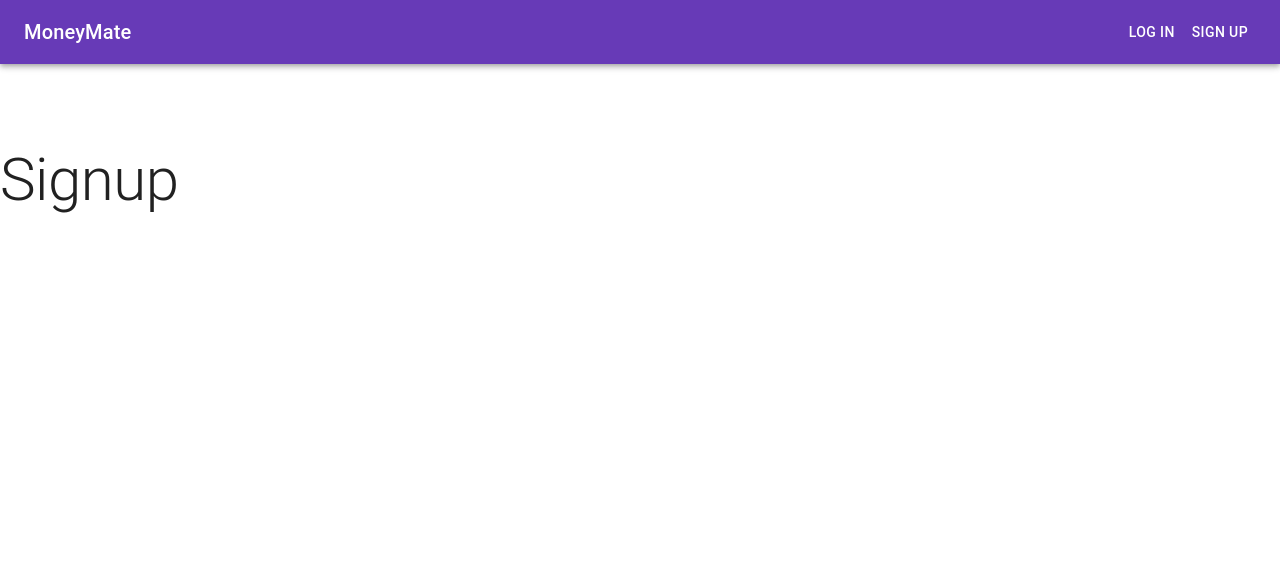
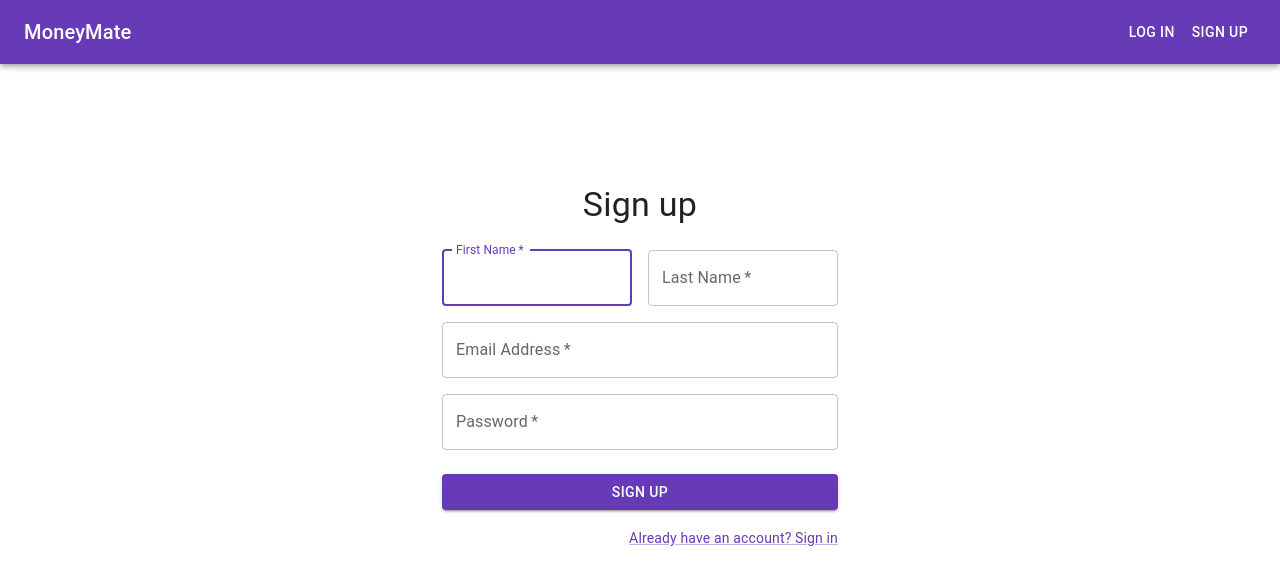
Before and after one commit to Shahriyar-kashif/splitwise-app, a React (Vite) app: page /signup in a window 1280 px wide. Shown: the top 584 px of the page. Built offline with nearby package versions, Linux system fonts and the light colour scheme.

Commit message:
SignupPage: Added signup page with functionality and restructured the files in the app

```diff
--- a/src/components/Signin.jsx
+++ /dev/null
@@ -1,9 +0,0 @@
-import { Typography } from "@mui/material";
-
-export default function Signin() {
-    return (
-        <Typography variant="h2" mt={10}>
-            Log in
-        </Typography>
-    )
-}
--- a/src/components/Signup.jsx
+++ b/src/components/SigninForm/SigninForm.jsx
@@ -1,9 +1,9 @@
 import { Typography } from "@mui/material";
 
-export default function Signup() {
+export default function SigninForm() {
     return (
         <Typography variant="h2" mt={10}>
-            Signup
+            Log in
         </Typography>
     )
 }
--- /dev/null
+++ b/src/components/SignupForm/SignupForm.jsx
@@ -0,0 +1,122 @@
+import {
+  Container,
+  CssBaseline,
+  Typography,
+  Box,
+  Grid,
+  TextField,
+  Button,
+  Link,
+} from "@mui/material";
+import { createUserWithEmailAndPassword } from "firebase/auth";
+import { auth } from "../../firebase/firebase";
+import { Link as RouterLink } from "react-router-dom";
+import { useState } from "react";
+import { useNavigate } from "react-router-dom";
+
+export default function SignupForm() {
+  const [error, setError] = useState(null);
+  const navigate = useNavigate();
+
+  const handleSubmit = (e) => {
+    e.preventDefault();
+    const formData = new FormData(e.currentTarget);
+    const email = formData.get("email");
+    const password = formData.get("password");
+    createUserWithEmailAndPassword(auth, email, password)
+      .then((userCredentials) => {
+        const user = userCredentials.user;
+        console.log(user);
+        if (error) setError(null);
+        navigate("/login");
+      })
+      .catch((error) => {
+        setError(error.message);
+      });
+  };
+  return (
+    <Container component="main" maxWidth="xs">
+      <CssBaseline />
+      <Box
+        sx={{
+          mt: 15,
+          display: "flex",
+          flexDirection: "column",
+          alignItems: "center",
+        }}
+      >
+        <Typography component="h1" variant="h4">
+          Sign up
+        </Typography>
+        <Box component="form" sx={{ mt: 3 }} onSubmit={handleSubmit}>
+          <Grid container spacing={2}>
+            <Grid item xs={12} sm={6}>
+              <TextField
+                name="firstName"
+                required
+                fullWidth
+                id="firstName"
+                label="First Name"
+                autoFocus
+              />
+            </Grid>
+            <Grid item xs={12} sm={6}>
+              <TextField
+                required
+                fullWidth
+                id="lastName"
+                label="Last Name"
+                name="lastName"
+                autoComplete="family-name"
+              />
+            </Grid>
+            <Grid item xs={12}>
+              <TextField
+                required
+                fullWidth
+                id="email"
+                label="Email Address"
+                name="email"
+                autoComplete="email"
+              />
+            </Grid>
+            <Grid item xs={12}>
+              <TextField
+                required
+                fullWidth
+                id="password"
+                label="Password"
+                type="password"
+                name="password"
+                autoComplete="new-password"
+              />
+            </Grid>
+          </Grid>
+          <Button
+            type="submit"
+            fullWidth
+            variant="contained"
+            sx={{ mt: 3, mb: 2 }}
+          >
+            Sign up
+          </Button>
+          {error && (
+            <Typography
+              component="p"
+              sx={{ color: "red", textAlign: "center" }}
+            >
+              {error}
+            </Typography>
+          )}
+          <Grid container justifyContent="flex-end">
+            <Grid item>
+              <Link variant="body2" component={RouterLink} to="/login">
+                Already have an account? Sign in
+              </Link>
+            </Grid>
+          </Grid>
+        </Box>
+      </Box>
+    </Container>
+  );
+}
--- a/src/routes/Home.jsx
+++ b/src/routes/Home/Home.jsx
@@ -1,4 +1,4 @@
-import AppIntro from "../components/AppIntro";
+import AppIntro from "../../components/AppIntro/AppIntro";
 
 export default function Home() {
     return(
--- a/src/routes/Root.jsx
+++ b/src/routes/Root/Root.jsx
@@ -1,5 +1,5 @@
 import { Outlet } from "react-router-dom"
-import Navbar from "../components/Navbar"
+import Navbar from "../../components/Navbar/Navbar"
 
 export default function Root() {
     return(
--- /dev/null
+++ b/src/routes/Signin/Signin.jsx
@@ -0,0 +1,7 @@
+import SigninForm from "../../components/SigninForm/SigninForm";
+
+export default function Signin() {
+    return (
+        <SigninForm />
+    )
+}
--- /dev/null
+++ b/src/routes/Signup/Signup.jsx
@@ -0,0 +1,7 @@
+import SignupForm from '../../components/SignupForm/SignupForm'
+
+export default function Signup() {
+    return (
+        <SignupForm />
+    )
+}
```
Also changed, not shown: src/main.jsx (+18 -17 lines), src/components/AppIntro/AppIntro.jsx (renamed from src/components/AppIntro.jsx), src/components/Navbar/Navbar.jsx (renamed from src/components/Navbar.jsx).
